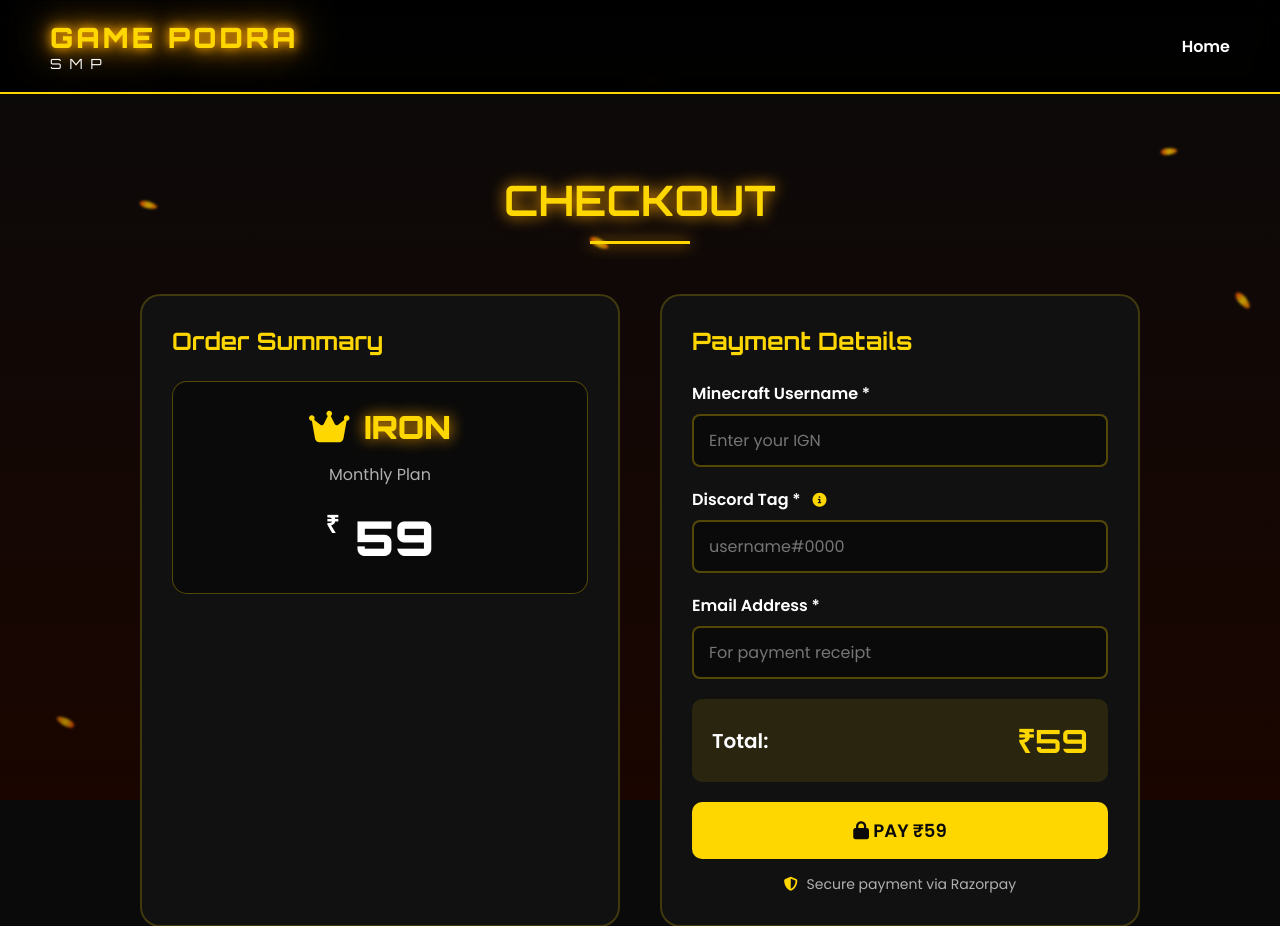
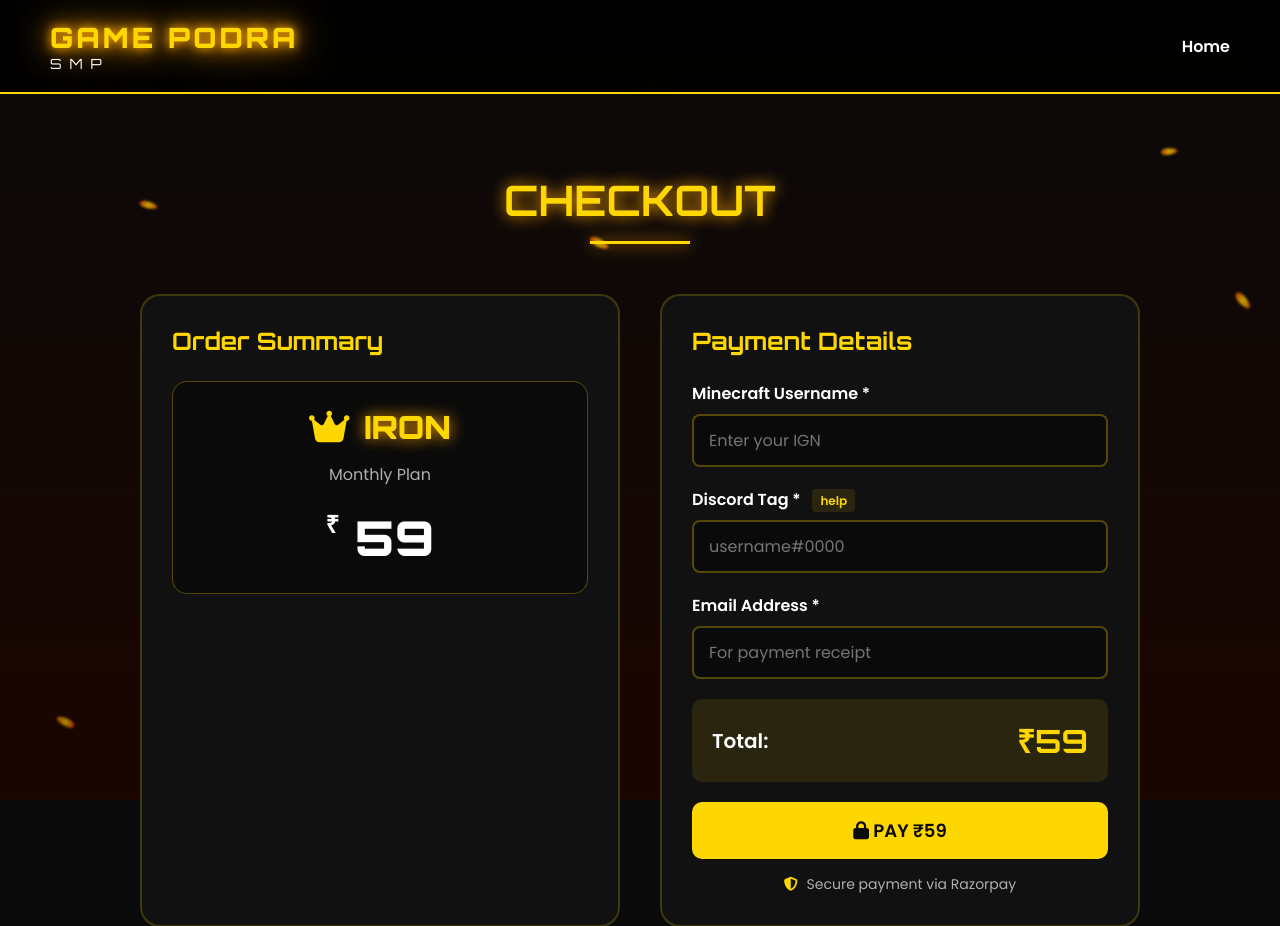
Before and after one commit to spy1345a/GamePodra-Store, a Flask app: page /checkout in a window 1280 px wide. Shown: the top 926 px of the page. Run offline with Flask 3, Linux system fonts and the light colour scheme.

Commit message:
Change info icon to help text

```diff
--- a/static/style.css
+++ b/static/style.css
@@ -940,13 +940,17 @@ html {
     color: var(--yellow);
     text-decoration: none;
     margin-left: 8px;
-    font-size: 14px;
+    font-size: 12px;
+    font-weight: 600;
+    background: rgba(255, 215, 0, 0.1);
+    padding: 3px 8px;
+    border-radius: 4px;
     transition: all 0.3s ease;
 }
 
 .help-icon:hover {
+    background: rgba(255, 215, 0, 0.2);
     text-shadow: 0 0 10px var(--yellow-glow);
-    transform: scale(1.1);
 }
 
 /* Discord Help Page */
--- a/templates/checkout.html
+++ b/templates/checkout.html
@@ -70,7 +70,7 @@
                         <input type="text" id="minecraftName" name="minecraft_name" required placeholder="Enter your IGN">
                     </div>
                     <div class="form-group">
-                        <label for="discordTag">Discord Tag * <a href="/discord-help" class="help-icon" target="_blank"><i class="fas fa-info-circle"></i></a></label>
+                        <label for="discordTag">Discord Tag * <a href="/discord-help" class="help-icon" target="_blank">help</a></label>
                         <input type="text" id="discordTag" name="discord_tag" required placeholder="username#0000">
                     </div>
                     <div class="form-group">
```
Also changed, not shown: static/images/pc-discord-step1.png (added), static/images/pc-discord-step2.png (added).
